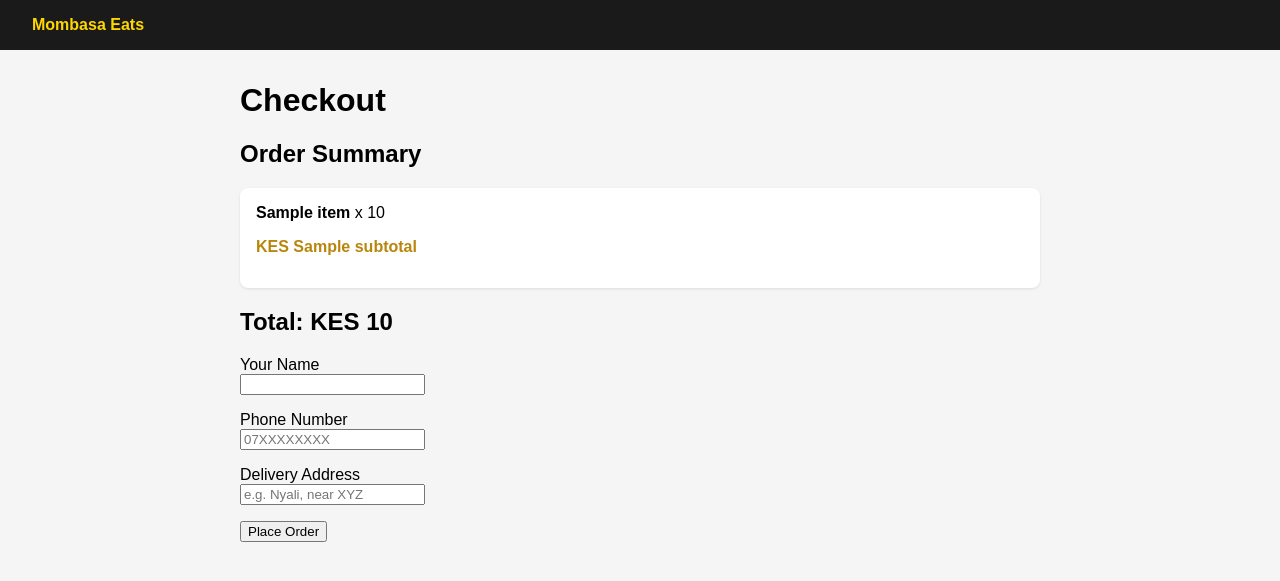
After one commit to ATHMAN-RLD/mombasa-eats, a Django app: template orders/templates/orders/checkout.html in a window 1280 px wide. The commit adds this page. Shown: the top 581 px of the page. Run offline with Django 5.2, Linux system fonts and the light colour scheme; the template is opened without the code that fills it: most values are stand-ins (such as "Sample title", 1, 10 or a date in 2020).

Commit message:
Add checkout flow: cart to real order with confirmation page

```diff
--- a/orders/templates/orders/cart.html
+++ b/orders/templates/orders/cart.html
@@ -12,5 +12,6 @@
     {% endfor %}
     {% if cart_items %}
         <h2>Total: KES {{ total }}</h2>
+        <a href="{% url 'checkout' %}">Proceed to Checkout</a>
     {% endif %}
 {% endblock %}
--- /dev/null
+++ b/orders/templates/orders/checkout.html
@@ -0,0 +1,30 @@
+{% extends "base.html" %}
+{% block title %}Checkout — Mombasa Eats{% endblock %}
+{% block content %}
+    <h1>Checkout</h1>
+    <h2>Order Summary</h2>
+    {% for entry in cart_items %}
+        <div class="restaurant-card">
+            <strong>{{ entry.item.name }}</strong> x {{ entry.quantity }}
+            <p class="price">KES {{ entry.subtotal }}</p>
+        </div>
+    {% endfor %}
+    <h2>Total: KES {{ total }}</h2>
+
+    <form method="post">
+        {% csrf_token %}
+        <p>
+            <label>Your Name</label><br>
+            <input type="text" name="customer_name" required>
+        </p>
+        <p>
+            <label>Phone Number</label><br>
+            <input type="tel" name="customer_phone" placeholder="07XXXXXXXX" required>
+        </p>
+        <p>
+            <label>Delivery Address</label><br>
+            <input type="text" name="delivery_address" placeholder="e.g. Nyali, near XYZ" required>
+        </p>
+        <button type="submit">Place Order</button>
+    </form>
+{% endblock %}
--- a/orders/urls.py
+++ b/orders/urls.py
@@ -4,4 +4,6 @@ from . import views
 urlpatterns = [
     path("cart/add/<int:item_id>/", views.add_to_cart, name="add_to_cart"),
     path("cart/", views.view_cart, name="view_cart"),
+    path("checkout/", views.checkout, name="checkout"),
+    path("order/<int:order_id>/confirmation/", views.order_confirmation, name="order_confirmation"),
 ]
```
Also changed, not shown: orders/templates/orders/order_confirmation.html (added, +9 -0 lines), orders/views.py (+48 -0 lines).
